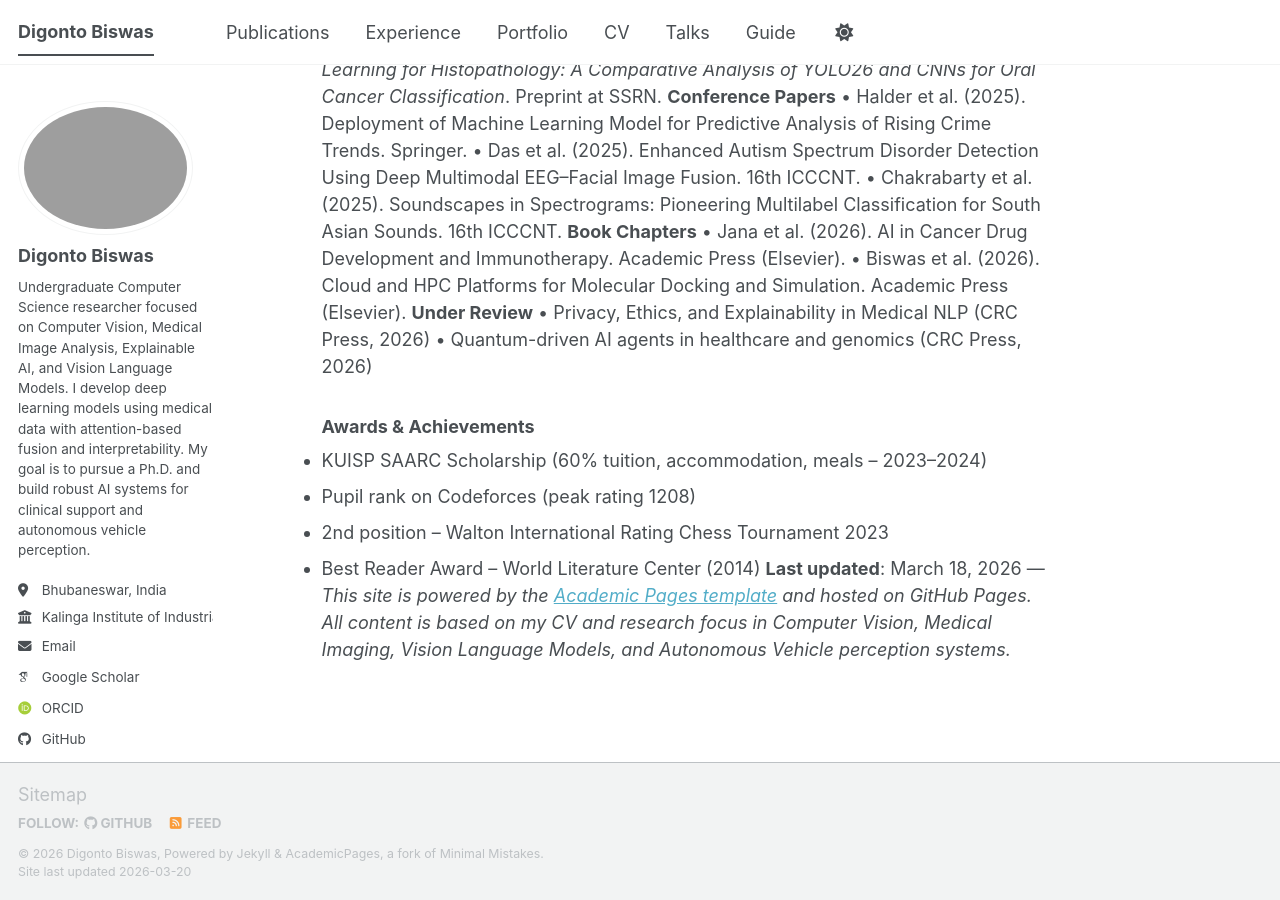
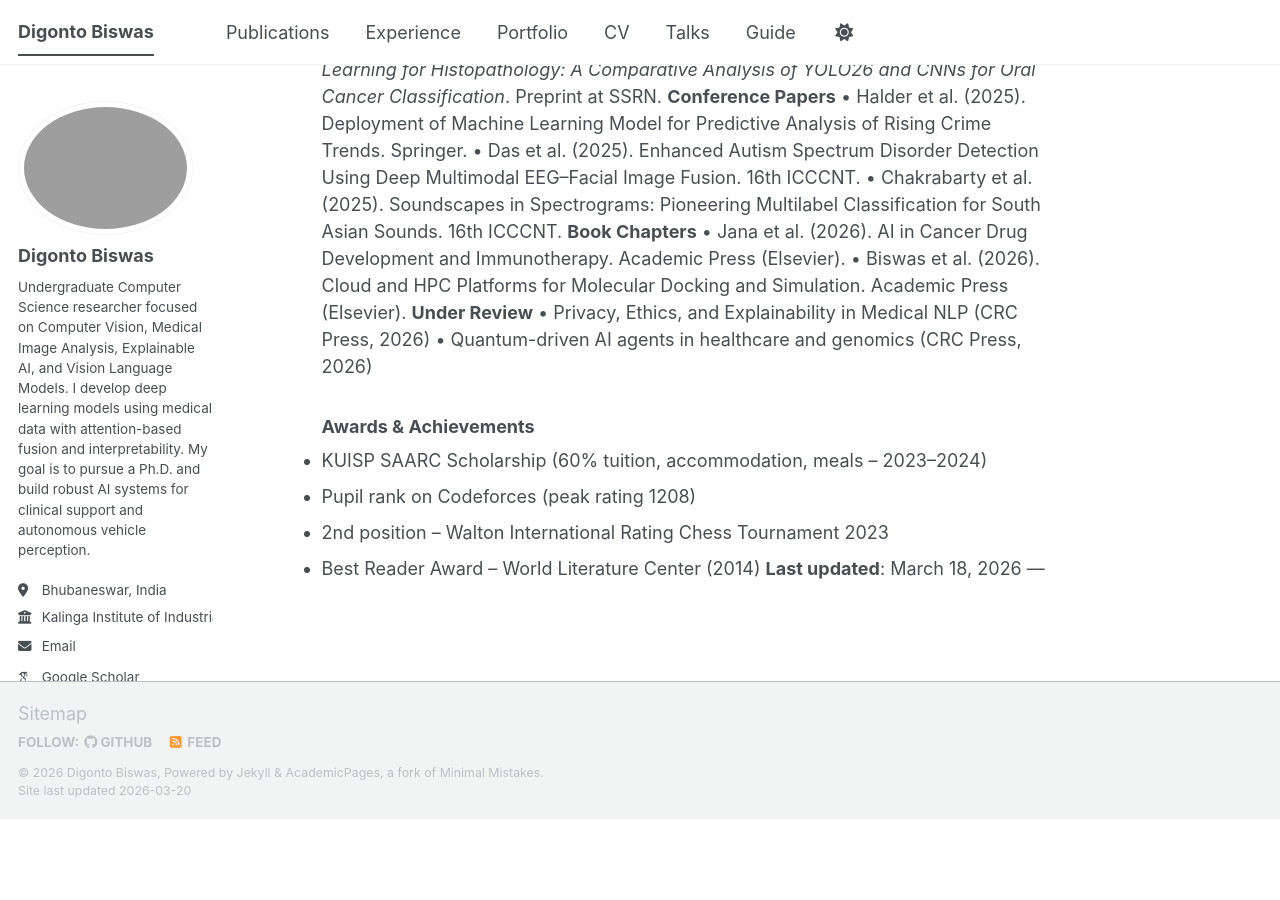
Before and after one commit to digontobiswas/digontobiswas.github.io, a Jekyll site: the page built from _pages/about.md, in a window 1280 px wide and 900 px high, scrolled down 1652 px. Built offline with Jekyll 4.4.1, drawn with Linux system fonts in a browser that asks for light colours; some web fonts are replaced; a script bundle is joined from its source files by our own code; library files that are not in the unit come from our copies; after the commit the page ends 2471 px from its top, so only the background shows below that.

Commit message:
Update about.md

```diff
--- a/_pages/about.md
+++ b/_pages/about.md
@@ -66,4 +66,3 @@ Biofolk (Remote)
 - Best Reader Award – World Literature Center (2014)
 **Last updated**: March 18, 2026
 ---
-*This site is powered by the [Academic Pages template](https://github.com/academicpages/academicpages.github.io) and hosted on GitHub Pages. All content is based on my CV and research focus in Computer Vision, Medical Imaging, Vision Language Models, and Autonomous Vehicle perception systems.*
```
